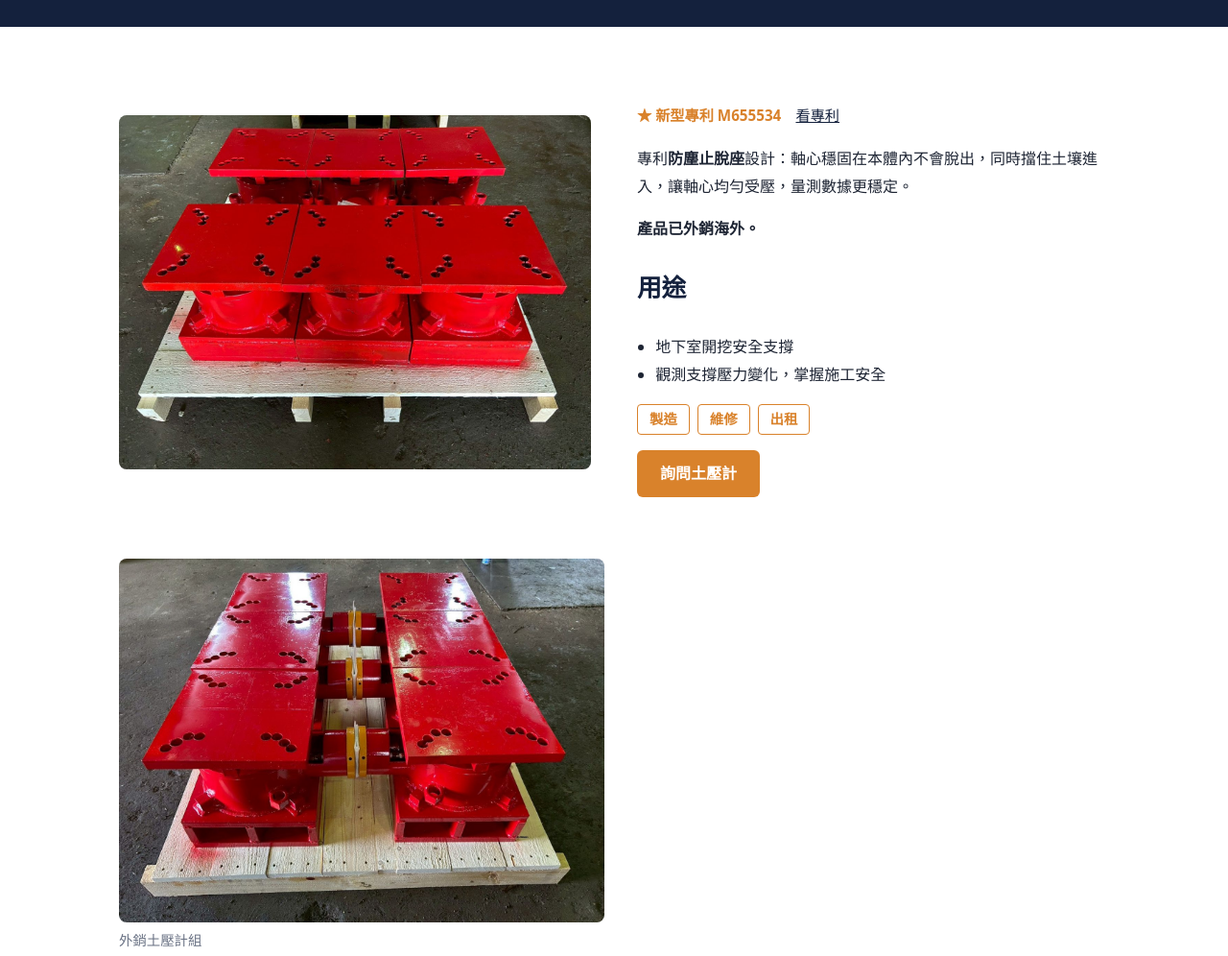
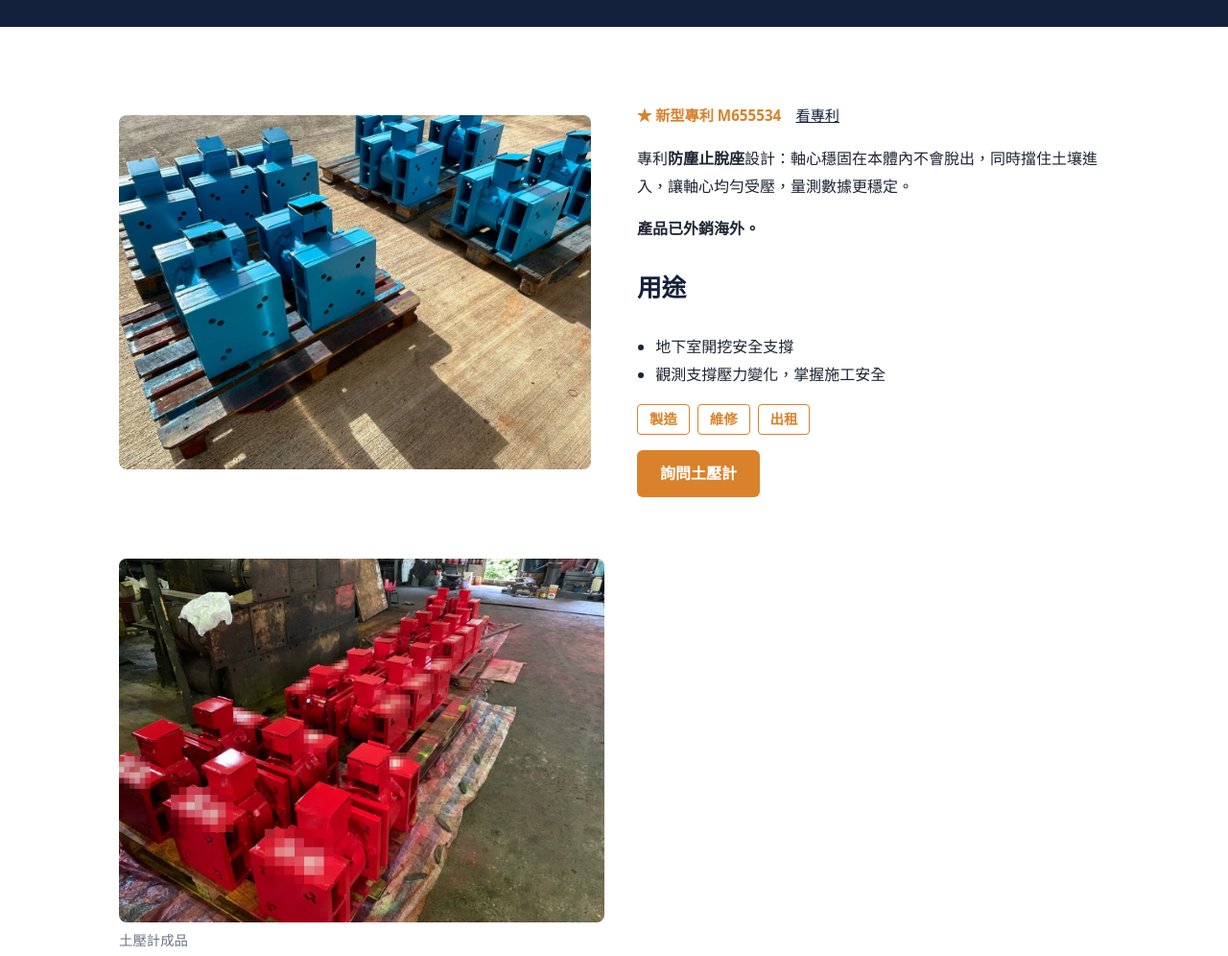
Before and after one commit to choxing-tw/choxing-website, a plain HTML site: page earth-pressure-gauge.html in a window 1280 px wide. Shown: the part 220-1216 px from the top of the page at 96% size. Drawn offline with Linux system fonts and the light colour scheme.

Commit message:
土壓計商品頁改用 #2、#33 照片（噴字已打馬賽克）
Co-Authored-By: Claude Opus 5.5 <noreply@anthropic.com>
Claude-Session: https://claude.ai/code/session_01Xkdx3nA27CKUcSW3yAqiEk

```diff
--- a/earth-pressure-gauge.html
+++ b/earth-pressure-gauge.html
@@ -60,7 +60,7 @@
   </section>
   <section>
     <div class="container split">
-      <img class="photo" src="images/photos/earth-pressure-gauge.jpg" alt="秋星土壓計成品，外銷出貨前" loading="lazy">
+      <img class="photo" src="images/photos/epg-product-1.jpg" alt="秋星土壓計成品（藍色）" loading="lazy">
       <div>
         <p class="patent-tag">★ 新型專利 M655534　<a href="patents.html">看專利</a></p>
         <p>專利<strong>防塵止脫座</strong>設計：軸心穩固在本體內不會脫出，同時擋住土壤進入，讓軸心均勻受壓，量測數據更穩定。</p>
@@ -78,7 +78,7 @@
 
   <section style="padding-top:0">
     <div class="container acc-photos" style="grid-template-columns:1fr 1fr">
-      <figure><img class="photo" src="images/photos/earth-pressure-gauge-2.jpg" alt="秋星外銷土壓計組，上蓋板與中間連接件" loading="lazy"><figcaption>外銷土壓計組</figcaption></figure>
+      <figure><img class="photo" src="images/photos/epg-product-2.jpg" alt="秋星土壓計成品（紅色）一批" loading="lazy"><figcaption>土壓計成品</figcaption></figure>
     </div>
   </section>
   <section class="section-soft">
```
Also changed, not shown: images/photos/earth-pressure-gauge-2.jpg (deleted), images/photos/epg-product-1.jpg (added), images/photos/epg-product-2.jpg (added).
